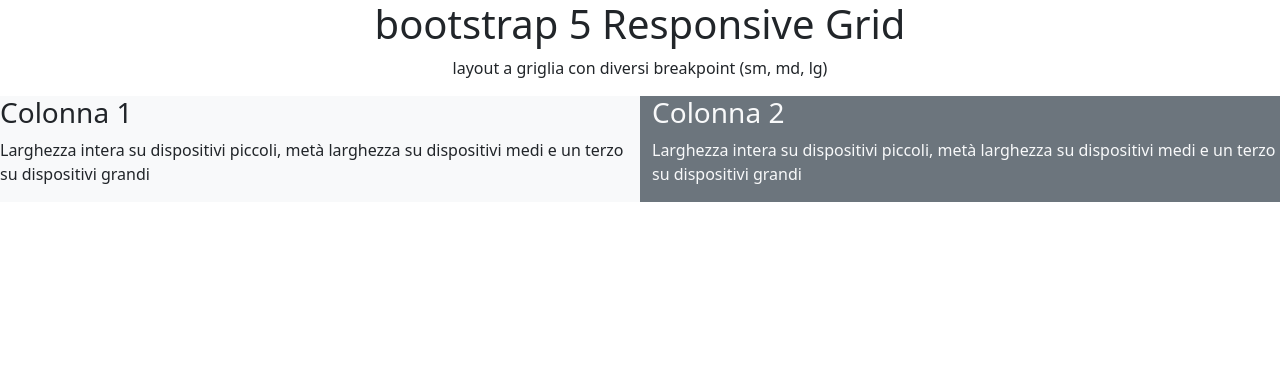
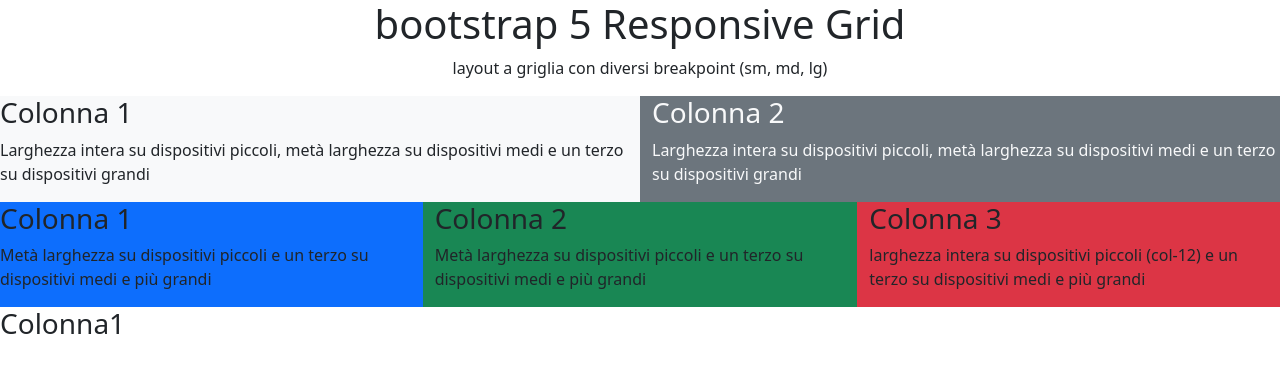
Before and after one commit to federicodececco/htmlcss-bootstrap-layout, a plain HTML site: page index.html in a window 1280 px wide. Drawn offline with nearby package versions, Linux system fonts and the light colour scheme.

Commit message:
add: main

```diff
--- a/index.html
+++ b/index.html
@@ -21,24 +21,24 @@
 
     <!-- hero section -->
     <section class="row">
-        <div class="col-sm-6 bg-light">
+        <div class="col-md-6 bg-light">
           <h3>Colonna 1</h3>
           <p>Larghezza intera su dispositivi piccoli, metà larghezza su dispositivi medi e un terzo su dispositivi grandi</p>
         </div>
-        <div class="col-sm-6 bg-secondary text-light">
+        <div class="col-md-6 bg-secondary text-light">
           <h3>Colonna 2</h3>
           <p>Larghezza intera su dispositivi piccoli, metà larghezza su dispositivi medi e un terzo su dispositivi grandi</p>
         </div>
       </div>
     </section>
 
-    <main>
-      <div></div>
-      <div></div>
-      <div></div>
+    <main class="row">
+      <div class="col-6 col-md-4 bg-primary"><h3>Colonna 1</h3><p>Metà larghezza su dispositivi piccoli e un terzo su dispositivi medi e più grandi</p></div>
+      <div class="col-6 col-md-4 bg-success"><h3>Colonna 2</h3><p>Metà larghezza su dispositivi piccoli e un terzo su dispositivi medi e più grandi</p></div>
+      <div class="col-md-4 bg-danger"><h3>Colonna 3</h3><p>larghezza intera su dispositivi piccoli (col-12) e un terzo su dispositivi medi e più grandi</p></div>
     </main>
-    <footer>
-      <div></div>
+    <footer class="row">
+      <div><h3>Colonna1</h3><p></p></div>
       <div></div>
       <div></div>
       <div></div>
```
